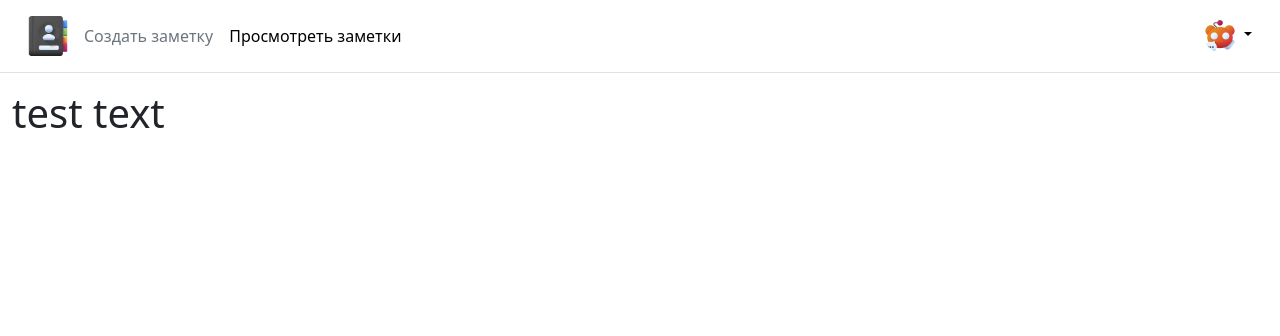
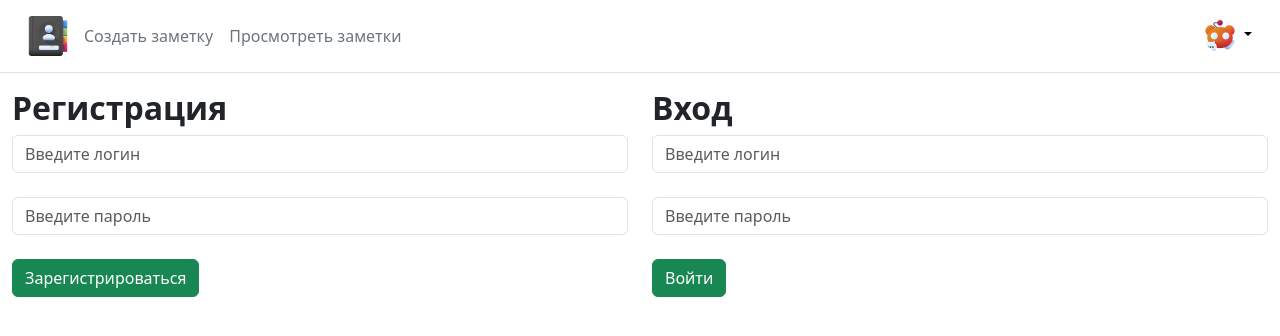
Before and after one commit to Ar-Yakimov/2025-project, a Python web app: template templates/index.html in a window 1280 px wide. Shown: the top 336 px of the page. Run offline with Jinja, Linux system fonts and the light colour scheme; the template is opened without the code that fills it, so the values that code supplies are empty.

Commit message:
Signed-off-by: Arseniy Yakimov <ar.yakimov@gmail.com>

```diff
--- a/templates/base.html
+++ b/templates/base.html
@@ -20,7 +20,7 @@
             </a>
             <ul class="nav col-12 col-lg-auto me-lg-auto mb-2 justify-content-center mb-md-0">
                 <li><a href="/create" class="nav-link px-2 link-secondary"><font><font>Создать заметку</font></font></a></li>
-                <li><a href="/notes" class="nav-link px-2 link-body-emphasis"><font><font>Просмотреть заметки</font></font></a></li>
+                <li><a href="/notes" class="nav-link px-2 link-secondary"><font><font>Просмотреть заметки</font></font></a></li>
             </ul>
             <div class="dropdown ms-auto">
                 <a href="#" class="d-block link-body-emphasis text-decoration-none dropdown-toggle"
@@ -28,16 +28,25 @@
                     <img src="{{ url_for('static', filename='images/account.png') }}" alt="аккаунт" width="32" height="32" class="rounded-circle">
                 </a>
                 <ul class="dropdown-menu text-small dropdown-menu-end">
-                    <li><a class="dropdown-item" href="#"><font><font>Профиль</font></font></a></li>
+                    <li><a class="dropdown-item" href="/profile"><font><font>Профиль</font></font></a></li>
                     <li>
                         <hr class="dropdown-divider">
                     </li>
-                    <li><a class="dropdown-item" href="#"><font><font>Выход</font></font></a></li>
+                    <li><a class="dropdown-item" href="/out"><font><font>Выход</font></font></a></li>
                 </ul>
             </div>
         </div>
     </div>
 </header>
+{% with messages = get_flashed_messages() %}
+    {% if messages %}
+        <ul class="flashes">
+            {% for message in messages %}
+                <li>{{ message }}</li>
+            {% endfor %}
+        </ul>
+    {% endif %}
+{% endwith %}
 {% block body %}{% endblock %}
 <script src="https://cdn.jsdelivr.net/npm/bootstrap@5.3.3/dist/js/bootstrap.bundle.min.js"
         integrity="sha384-YvpcrYf0tY3lHB60NNkmXc5s9fDVZLESaAA55NDzOxhy9GkcIdslK1eN7N6jIeHz"
--- a/templates/index.html
+++ b/templates/index.html
@@ -2,6 +2,28 @@
 
 {% block body %}
 <div class="container-fluid">
-    <h1>test text</h1>
+    <div class="row">
+        <div class="col-md-6">
+            <h2><b>Регистрация</b></h2>
+            <form method="post" action="/register" name="register" id="register">
+                <input type="text" placeholder="Введите логин" class="form-control" name="new_login" id="new_login"><br>
+                <input type="text" placeholder="Введите пароль" class="form-control" name="new_password"
+                       id="new_password"><br>
+                <button type="submit" class="btn btn-success">Зарегистрироваться</button>
+                <br>
+            </form>
+        </div>
+
+        <div class="col-md-6">
+            <h2><b>Вход</b></h2>
+            <form method="post" action="/sing-in" name="sing-in" id="sing-in">
+                <input type="text" placeholder="Введите логин" class="form-control" name="old_login" id="old_login"><br>
+                <input type="text" placeholder="Введите пароль" class="form-control" name="old_password"
+                       id="old_password"><br>
+                <button type="submit" class="btn btn-success">Войти</button>
+                <br>
+            </form>
+        </div>
+    </div>
 </div>
 {% endblock %}
```
Also changed, not shown: main.py (+61 -1 lines), 1 other file.
